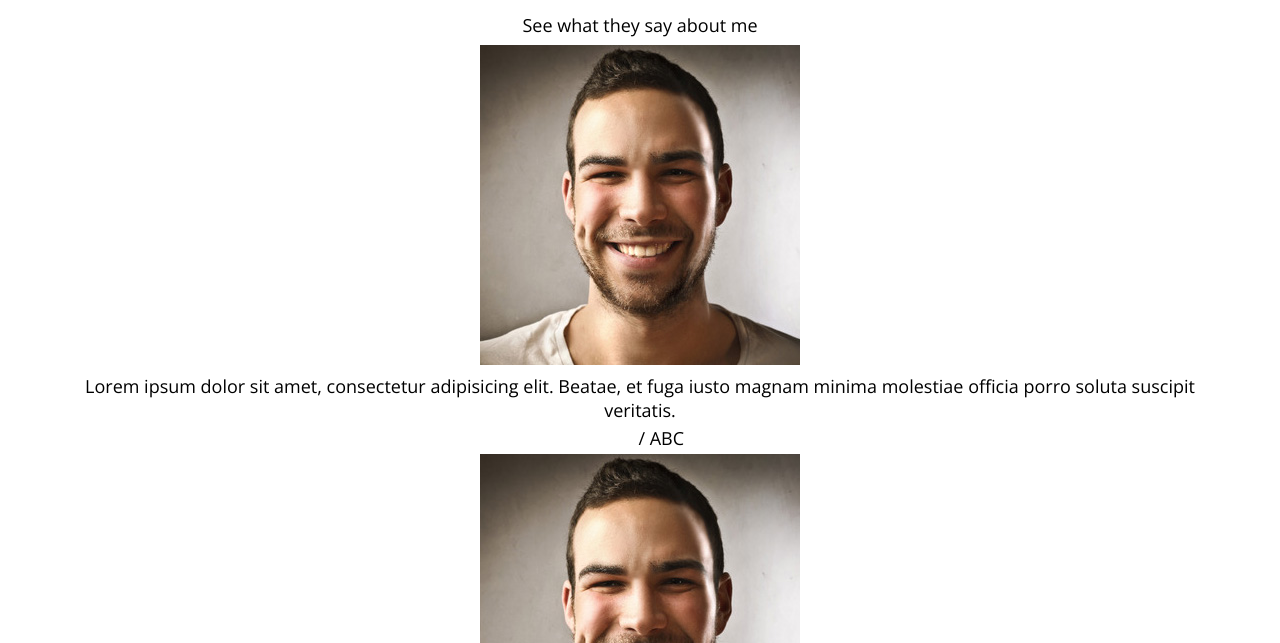
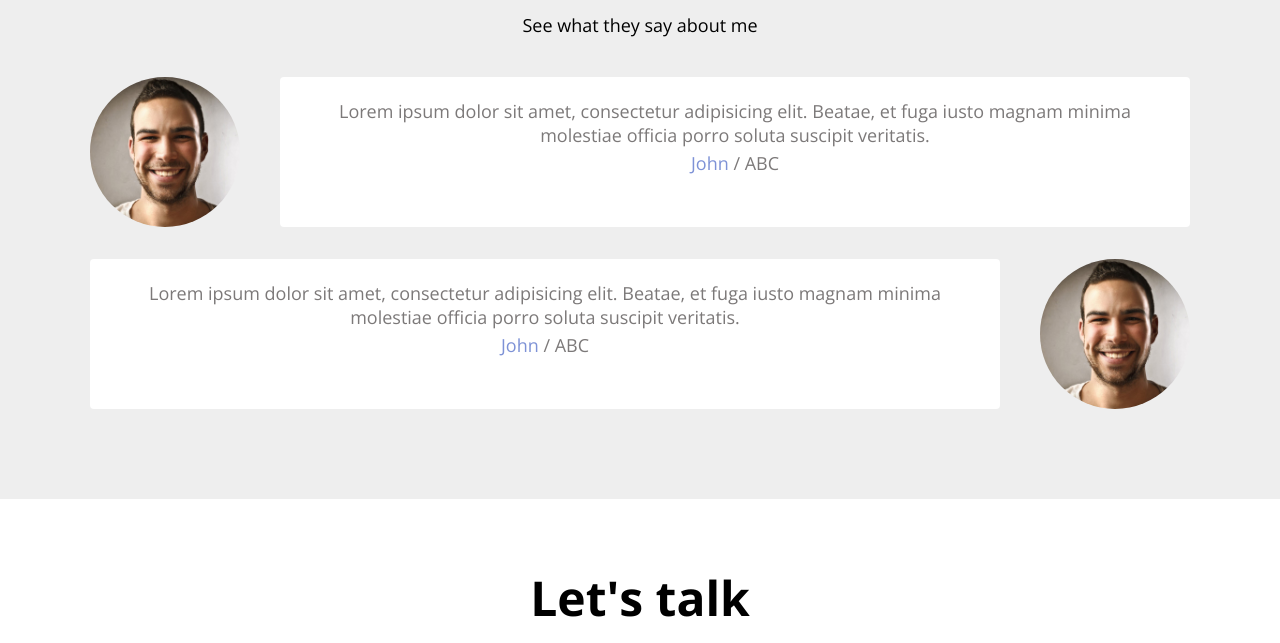
Before and after one commit to Elenapark/Portfolio, a plain HTML site: page index.html in a window 1280 px wide. Shown: the part 3204-3847 px from the top of the page. Drawn offline with nearby package versions, Linux system fonts and the light colour scheme.

Commit message:
CSS:Testimonials

```diff
--- a/index.html
+++ b/index.html
@@ -116,7 +116,7 @@
                     </div>
                 </div>
                 <div class="skill">
-                    <div class="skill__description" >
+                    <div class="skill__description">
                         <span>JavaScript</span>
                         <span>90%</span>
                     </div>
@@ -253,7 +253,7 @@
     <h3>See what they say about me</h3>
     <div class="testimonials">
         <div class="testimonial">
-            <img src="imgs/testimonial/people1.jpg" alt="People" crossorigin="testimonial__avatar"/>
+            <img src="imgs/testimonial/people1.jpg" alt="People" class="testimonial__avatar"/>
             <div class="testimonial__speech-bubble">
                 <p>Lorem ipsum dolor sit amet, consectetur adipisicing elit. Beatae, et fuga iusto magnam minima
                     molestiae officia porro soluta suscipit veritatis.</p>
@@ -261,12 +261,12 @@
             </div>
         </div>
         <div class="testimonial">
-            <img src="imgs/testimonial/people1.jpg" alt="People" crossorigin="testimonial__avatar"/>
             <div class="testimonial__speech-bubble">
                 <p>Lorem ipsum dolor sit amet, consectetur adipisicing elit. Beatae, et fuga iusto magnam minima
                     molestiae officia porro soluta suscipit veritatis.</p>
                 <p class="name"><a href="">John</a> / ABC </p>
             </div>
+            <img src="imgs/testimonial/people1.jpg" alt="People" class="testimonial__avatar"/>
         </div>
     </div>
 </section>
--- a/style.css
+++ b/style.css
@@ -397,5 +397,49 @@ button {
     left: 50%;
     margin-left: -12px;
     margin-top: 8px;
+}
 
+/*Testimonials*/
+
+#testimonials {
+    background-color: var(--color-light-white);
 }
+
+.testimonials {
+    margin: 40px;
+}
+
+.testimonial {
+    display: flex;
+    margin: 32px 0;
+}
+
+.testimonial__avatar {
+    width: 150px;
+    height: 150px;
+    border-radius: 50%;
+}
+
+/*홀수번째 아바타일때*/
+.testimonial__avatar:nth-child(odd) {
+    margin-right: 40px;
+}
+
+/*짝수번째 아바타일때*/
+.testimonial__avatar:nth-child(even) {
+    margin-left: 40px;
+}
+
+.testimonial__speech-bubble {
+    background-color: var(--color-white);
+    padding: 18px;
+    border-radius: var(--size-border-radius);
+}
+
+.testimonial__speech-bubble p {
+    color: var(--color-light-grey);
+}
+
+.testimonial__speech-bubble a{
+    color: var(--color-dark-violet);
+}
```
